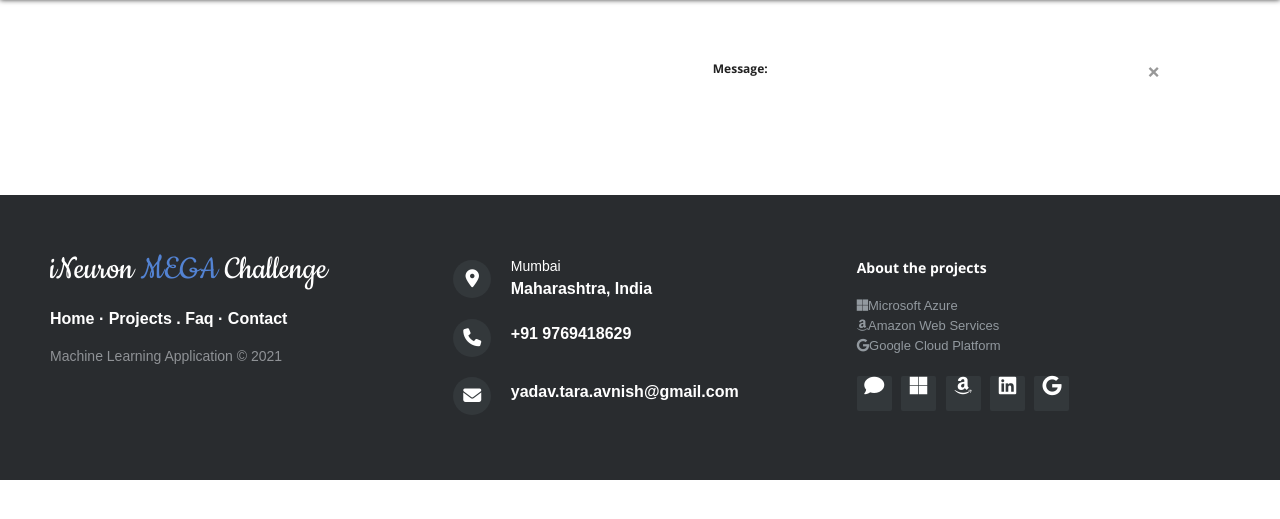
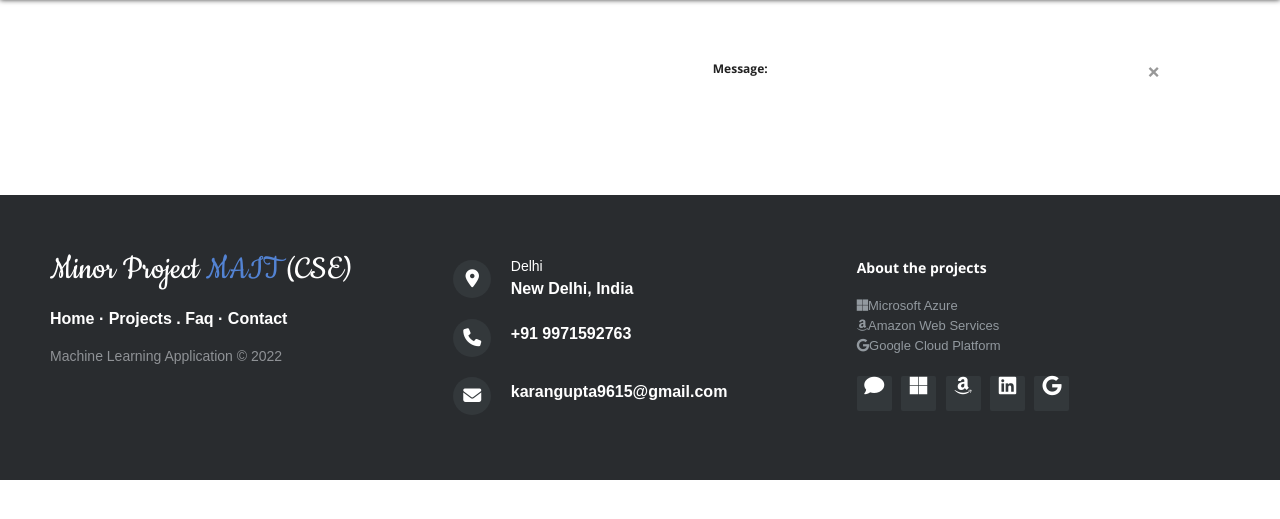
Before and after one commit to akshansh00/mloperationcloud, a Python web app: template templates/header.html in a window 1280 px wide. Shown: the part 45-564 px from the top of the page. Run offline with Jinja, Linux system fonts and the light colour scheme; the template is opened without the code that fills it, so the values that code supplies are empty; some libraries are stand-ins or nearby versions.

Commit message:
updated the frontend

```diff
--- a/templates/header.html
+++ b/templates/header.html
@@ -167,23 +167,23 @@ localStorage.theme=theme_value;
                 <footer>
                     <div class="row">
                         <div class="col-md-4 col-sm-6 footer-navigation">
-                            <h3><a href="#">iNeuron <span>MEGA </span> Challenge</a></h3>
+                            <h3><a href="#">Minor Project <span>MAIT </span> (CSE)</a></h3>
                             <p class="links"><a href="#">Home</a><strong> · </strong><a href="#">Projects </a><strong> . </strong><a href="#">Faq</a><strong> · </strong><a href="#">Contact</a></p>
-                            <p class="company-name">Machine Learning Application &copy; 2021 </p>
+                            <p class="company-name">Machine Learning Application &copy; 2022 </p>
                         </div>
                         <div class="clearfix visible-sm-block"></div>
                         <div id="contact-data" class="col-md-4 col-sm-6 footer-contacts">
                            <div>
                                 <span class="fa fa-map-marker footer-contacts-icon"> </span>
-                                <p><span class="new-line-span">Mumbai </span> Maharashtra, India</p>
+                                <p><span class="new-line-span">Delhi </span> New Delhi, India</p>
                            </div>
                             <div>
                                 <i class="fa fa-phone footer-contacts-icon"></i>
-                                <p class="footer-center-info email text-left"> +91 9769418629</p>
+                                <p class="footer-center-info email text-left"> +91 9971592763</p>
                             </div>
                             <div>
                                 <i class="fa fa-envelope footer-contacts-icon"></i>
-                                <p>yadav.tara.avnish@gmail.com </p>
+                                <p>karangupta9615@gmail.com</p>
                             </div>
 
                         </div>
@@ -206,7 +206,7 @@ localStorage.theme=theme_value;
                                <a href="#" data-target="#chat-bot" data-toggle="modal"> <i class='fas fa-comment'></i></a>
                                 <a href="#"><i class="fab fa-microsoft"></i></a>
                                 <a href="#"><i class="fab fa-amazon"></i></a>
-                                <a href="https://www.linkedin.com/in/avnish-yadav-3ab447188/" target="_blank"><i class="fab fa-linkedin"></i></a>
+                                <a href="https://www.linkedin.com/in/karan-kumar-gupta-7441321b2/" target="_blank"><i class="fab fa-linkedin"></i></a>
                                 <a href="#"><i class="fab fa-google"></i></a>
                             </div>
                         </div>
```
